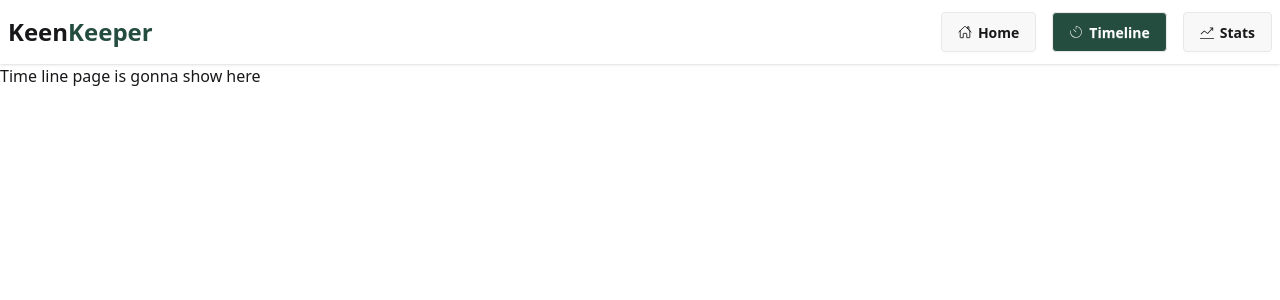
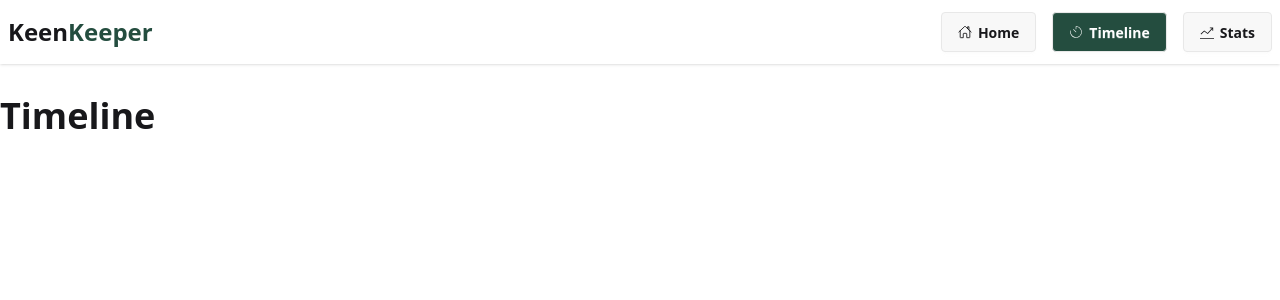
Before and after one commit to AforArdi/next-keen-keeper, a Next.js app: page /timeline in a window 1280 px wide. Shown: the top 300 px of the page. Built offline with nearby package versions, Linux system fonts and the light colour scheme.

Commit message:
need to show call video or text on the timeline page--working on this

```diff
--- a/src/app/layout.js
+++ b/src/app/layout.js
@@ -1,6 +1,7 @@
 import { Geist, Geist_Mono } from "next/font/google";
 import "./globals.css";
 import Navbar from "@/components/shared/Navbar";
+import Providers from "./lib";
 
 const geistSans = Geist({
   variable: "--font-geist-sans",
@@ -25,8 +26,10 @@ export default function RootLayout({ children }) {
       className={`${geistSans.variable} ${geistMono.variable} h-full antialiased`}
     >
       <body className="min-h-full flex flex-col">
-        <Navbar></Navbar>
-        {children}
+        <Providers>
+          <Navbar></Navbar>
+          {children}
+        </Providers>
       </body>
     </html>
   );
--- /dev/null
+++ b/src/app/lib/index.js
@@ -0,0 +1,11 @@
+import TimelineBtnsProvider from "@/context/TimelineBtnsProvider";
+
+const Providers = ({children}) => {
+    return (
+        <TimelineBtnsProvider>
+            {children}
+        </TimelineBtnsProvider>
+     );
+}
+
+export default Providers;
--- a/src/app/timeline/page.jsx
+++ b/src/app/timeline/page.jsx
@@ -1,7 +1,17 @@
+'use client'
+
+import { timelineContext } from "@/context/TimelineBtnsProvider";
+import { useContext } from "react";
+
 const TimelinePage = () => {
+    const {timelines, setTimelines} = useContext(timelineContext);
+
     return (
-        <div>
-            <h2>Time line page is gonna show here</h2>
+        <div className="container mx-auto my-8">
+            <h2 className="font-bold text-4xl">Timeline</h2>
+            {
+                timelines.map(friend=> <h2>{friend.name}</h2>)
+            }
         </div>
      );
 }
--- a/src/components/ClickedFriendCard.jsx
+++ b/src/components/ClickedFriendCard.jsx
@@ -1,9 +1,8 @@
 import Image from "next/image";
 import { FaBoxArchive } from "react-icons/fa6";
 import { HiOutlineBellSnooze } from "react-icons/hi2";
-import { IoVideocamOutline } from "react-icons/io5";
-import { MdAddCall, MdOutlineDeleteForever } from "react-icons/md";
-import { TiMessages } from "react-icons/ti";
+import { MdOutlineDeleteForever } from "react-icons/md";
+import DetailsPageButtons from "./DetailsPageButtons/DetailsPageButtons";
 
 const ClickedFriendCard = ({clickedFriend, currentStatusBadgeClass}) => {
     return (
@@ -76,11 +75,8 @@ const ClickedFriendCard = ({clickedFriend, currentStatusBadgeClass}) => {
                 <div className="card bg-base-100 shadow-sm">
                     <div className="card-body">
                         <p className="text-[20px]">Quick Check-In</p>
-                        <div className="flex items-center justify-between gap-4">
-                            <button className="btn px-15 py-10 text-xl"><MdAddCall></MdAddCall> Call</button>
-                            <button className="btn px-15 py-10 text-xl"><TiMessages></TiMessages> Text</button>
-                            <button className="btn px-15 py-10 text-xl"><IoVideocamOutline></IoVideocamOutline> Video</button>
-                        </div>
+                        {/* use client */}
+                        <DetailsPageButtons clickedFriend={clickedFriend}></DetailsPageButtons>
                     </div>
                 </div>
             </div>
--- /dev/null
+++ b/src/components/DetailsPageButtons/DetailsPageButtons.jsx
@@ -0,0 +1,32 @@
+'use client'
+
+import { timelineContext } from "@/context/TimelineBtnsProvider";
+import { useContext } from "react";
+import { IoVideocamOutline } from "react-icons/io5";
+import { MdAddCall } from "react-icons/md";
+import { TiMessages } from "react-icons/ti";
+
+const DetailsPageButtons = ({clickedFriend}) => {
+    const {timelines, setTimelines} = useContext(timelineContext);
+
+    const handleTimelineBtn=(action)=>{
+        if(action === 'call'){
+
+        }
+        setTimelines([
+            ...timelines,
+            clickedFriend
+        ])
+    };
+    // console.log(timelines);
+
+    return (
+        <div className="flex items-center justify-between gap-4">
+            <button onClick={()=> handleTimelineBtn('call')} className="btn px-15 py-10 text-xl"><MdAddCall></MdAddCall> Call</button>
+            <button onClick={()=> handleTimelineBtn('text')} className="btn px-15 py-10 text-xl"><TiMessages></TiMessages> Text</button>
+            <button onClick={()=> handleTimelineBtn('video')} className="btn px-15 py-10 text-xl"><IoVideocamOutline></IoVideocamOutline> Video</button>
+        </div>
+     );
+}
+
+export default DetailsPageButtons;
--- /dev/null
+++ b/src/components/TimelineCard.jsx
@@ -0,0 +1,12 @@
+const TimelineCard = () => {
+    return (
+        <div className="card w-96 bg-base-100 card-xs shadow-sm">
+            <div className="card-body">
+                <h2 className="card-title">Xsmall Card</h2>
+                <p>A card component has a figure, a body part, and inside body there are title and actions parts</p>
+            </div>
+        </div>
+     );
+}
+
+export default TimelineCard;
--- /dev/null
+++ b/src/context/TimelineBtnsProvider.jsx
@@ -0,0 +1,20 @@
+'use client'
+import { createContext, useState } from "react";
+
+export const timelineContext = createContext();
+
+const TimelineBtnsProvider = ({children}) => {
+    const [timelines, setTimelines] = useState([]);
+    const data = {
+        timelines,
+        setTimelines
+    }
+
+    return (
+        <timelineContext.Provider value={data}>
+            {children}
+        </timelineContext.Provider>
+     );
+}
+
+export default TimelineBtnsProvider;
```
